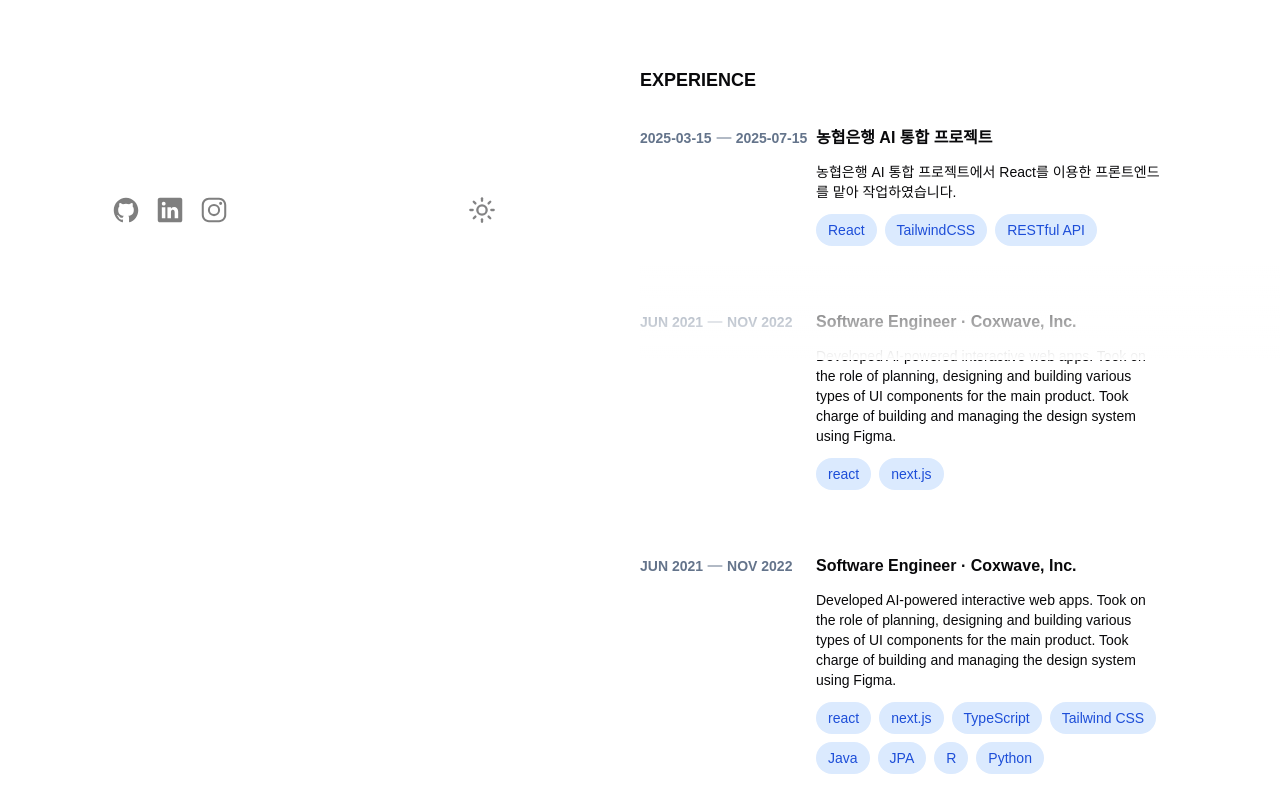
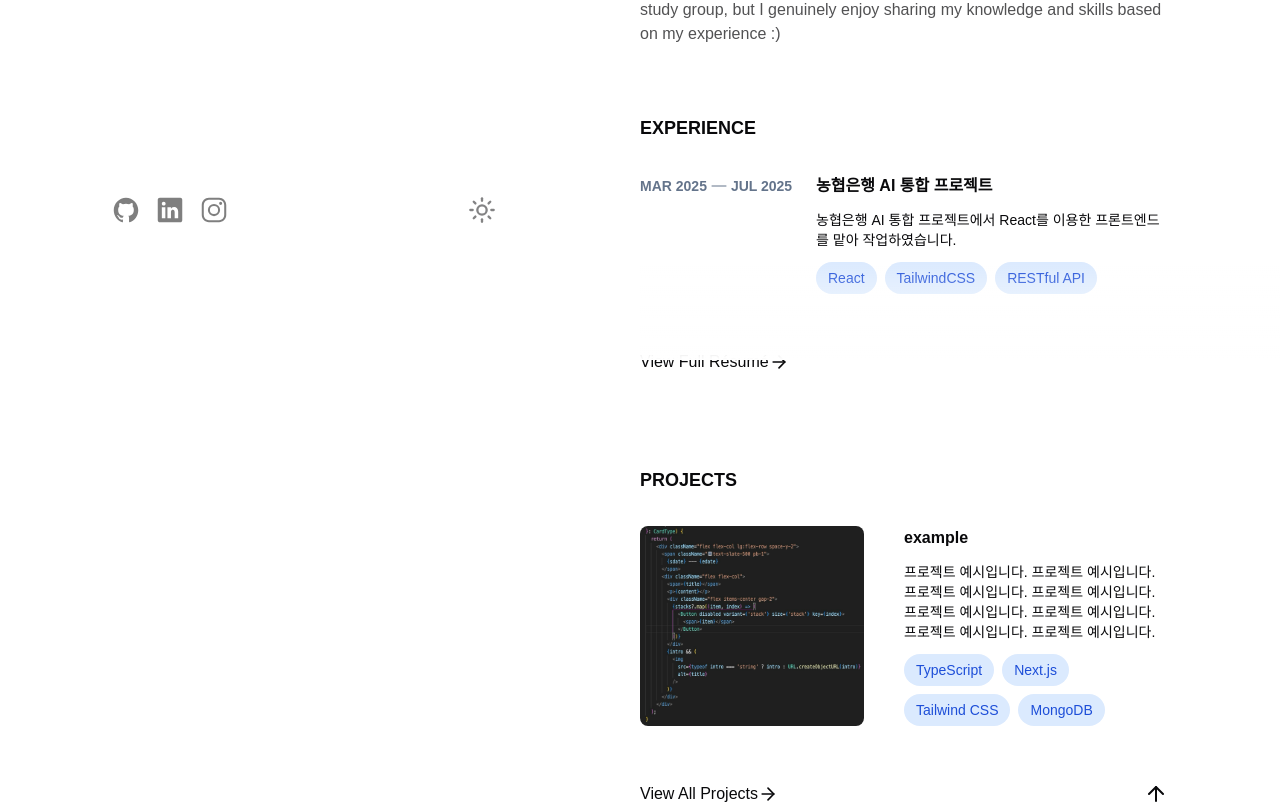
Before and after one commit to Hong-JinSuk/responsive-portfolio, a Next.js app: page /hong-jinsuk in a window 1280 px wide. Shown: the part 440-1244 px from the top of the page. Built offline with nearby package versions, Linux system fonts and the light colour scheme.

Commit message:
feat: ko/eng 옵션추가

```diff
--- a/src/app/hong-jinsuk/page.tsx
+++ b/src/app/hong-jinsuk/page.tsx
@@ -12,6 +12,8 @@ import {
 } from '@/constant/data';
 import { useMouseSpy } from '@/hooks/use-mouse-spy';
 import { useScrollSpy } from '@/hooks/use-scroll-spy';
+import { languageAtom } from '@/store/atom';
+import { useAtomValue } from 'jotai';
 import { ArrowRight, ArrowUp, Sparkles } from 'lucide-react';
 import Image from 'next/image';
 import Link from 'next/link';
@@ -21,6 +23,7 @@ const sectionIds = ['AboutMe', 'Experience', 'Projects'];
 const sectionMouseIds = ['AboutMe', 'Experience', 'Projects'];
 
 export default function Page() {
+  const lang = useAtomValue(languageAtom);
   const activeScrollId = useScrollSpy({ ids: sectionIds, offset: 0 });
   const activeMouseId = useMouseSpy({ ids: sectionMouseIds });
 
@@ -42,7 +45,7 @@ export default function Page() {
             <Sparkles className="text-yellow-300 size-5" />
           </div>
           <div className="max-w-80">
-            <span>{IntroduceMyself}</span>
+            <span>{IntroduceMyself[lang]}</span>
           </div>
         </section>
         <section className="hidden lg:block h-full mb-20">
@@ -95,7 +98,7 @@ export default function Page() {
           {AboutMe.map((about, index) => (
             <Fragment key={index}>
               <br />
-              <div className="opacity-70">{about}</div>
+              <div className="opacity-70">{about[lang]}</div>
             </Fragment>
           ))}
         </section>
@@ -146,7 +149,10 @@ export default function Page() {
               <Link href={'/projects'}>View All Projects </Link>
               <ArrowRight className="size-5 group-hover:ml-2 transition-all duration-300" />
             </span>
-            <ArrowUp className="transition-all duration-300 hover:-translate-y-2 cursor-pointer" />
+            <ArrowUp
+              className="transition-all duration-300 hover:-translate-y-2 cursor-pointer"
+              onClick={() => window.scrollTo({ top: 0, behavior: 'smooth' })}
+            />
           </div>
         </section>
         <div className="gradation bg-gradient-to-b from-transparent to-white/100 dark:to-[#0E172A]/100 fixed w-full bottom-0 h-[100px] z-50"></div>
--- a/src/components/ui/card.tsx
+++ b/src/components/ui/card.tsx
@@ -1,6 +1,8 @@
 'use client';
 
+import { languageAtom } from '@/store/atom';
 import { CardType } from '@/types/types';
+import { useAtomValue } from 'jotai';
 import { Minus } from 'lucide-react';
 import { useRouter } from 'next/navigation';
 import { Button } from './button';
@@ -15,6 +17,7 @@ export default function Card({
   toNavigate,
   className,
 }: CardType) {
+  const lang = useAtomValue(languageAtom);
   const router = useRouter();
 
   const navigate = (toNavigate: string) => {
@@ -42,9 +45,9 @@ export default function Card({
               }
             }}
           >
-            {title}
+            {title[lang]}
           </span>
-          <span className="text-sm py-3 ">{content}</span>
+          <span className="text-sm py-3 ">{content[lang]}</span>
           <div className="flex items-center flex-wrap gap-2">
             {stacks?.map((item, index) => (
               <Button
@@ -62,7 +65,7 @@ export default function Card({
         {intro && (
           <img
             src={typeof intro === 'string' ? intro : URL.createObjectURL(intro)}
-            alt={title}
+            alt={title[lang]}
             className="w-56 border-3 md:mr-10 border-black rounded-lg aspect-[3/2] md:order-first"
           />
         )}
--- a/src/constant/data.ts
+++ b/src/constant/data.ts
@@ -4,86 +4,66 @@ import Instargram from '@/assets/images/logo-instagram.svg';
 import LinkedIn from '@/assets/images/logo-linkedin.svg';
 import { CardType } from '@/types/types';
 
-// 추후에 변경해야함
-// title: {
-//   ko: '농협은행 AI 통합 프로젝트',
-//   en: 'NongHyup Bank AI Integration Project',
-// },
-
 export const ExData: CardType[] = [
   {
-    sdate: '2025-03-15',
-    edate: '2025-07-15',
-    title: '농협은행 AI 통합 프로젝트',
-    content:
-      '농협은행 AI 통합 프로젝트에서 React를 이용한 프론트엔드를 맡아 작업하였습니다.',
+    sdate: 'MAR 2025',
+    edate: 'JUL 2025',
+    title: {
+      ko: '농협은행 AI 통합 프로젝트',
+      eng: '',
+    },
+    content: {
+      ko: '농협은행 AI 통합 프로젝트에서 React를 이용한 프론트엔드를 맡아 작업하였습니다.',
+      eng: '',
+    },
     stacks: ['React', 'TailwindCSS', 'RESTful API'],
-    toNavigate: '',
-  },
-  {
-    sdate: 'JUN 2021',
-    edate: 'NOV 2022',
-    title: 'Software Engineer · Coxwave, Inc. ',
-    content:
-      'Developed AI-powered interactive web apps. Took on the role of planning, designing and building various types of UI components for the main product. Took charge of building and managing the design system using Figma.',
-    stacks: ['react', 'next.js'],
-    toNavigate: '',
-  },
-  {
-    sdate: 'JUN 2021',
-    edate: 'NOV 2022',
-    title: 'Software Engineer · Coxwave, Inc. ',
-    content:
-      'Developed AI-powered interactive web apps. Took on the role of planning, designing and building various types of UI components for the main product. Took charge of building and managing the design system using Figma.',
-    stacks: [
-      'react',
-      'next.js',
-      'TypeScript',
-      'Tailwind CSS',
-      'Java',
-      'JPA',
-      'R',
-      'Python',
-    ],
     toNavigate: '',
   },
 ];
 
 export const AboutMe = [
-  `I'm a full-stack engineer focusing on creating scalable and
+  {
+    ko: `I'm a full-stack engineer focusing on creating scalable and
             maintainable codebases. I have extensive experience with TypeScript,
             React and Next.js at a startup. Thanks to my work experience at an
             ad agency, I've honed my communication skills to solve real-world
             problems interactively.`,
-  `My main focus these days is teaching coding and web development to a
+    eng: `I'm a full-stack engineer focusing on creating scalable and
+            maintainable codebases. I have extensive experience with TypeScript,
+            React and Next.js at a startup. Thanks to my work experience at an
+            ad agency, I've honed my communication skills to solve real-world
+            problems interactively.`,
+  },
+  {
+    ko: `My main focus these days is teaching coding and web development to a
             small group of uni students and graduates. I don't get paid for
             running this study group, but I genuinely enjoy sharing my knowledge
             and skills based on my experience :)`,
-  `When I'm not at the computer, I enjoy working out in the gym and
+    eng: `My main focus these days is teaching coding and web development to a
+            small group of uni students and graduates. I don't get paid for
+            running this study group, but I genuinely enjoy sharing my knowledge
+            and skills based on my experience :)`,
+  },
+  {
+    ko: `My main focus these days is teaching coding and web development to a
+            small group of uni students and graduates. I don't get paid for
+            running this study group, but I genuinely enjoy sharing my knowledge
+            and skills based on my experience :)`,
+    eng: `When I'm not at the computer, I enjoy working out in the gym and
             hanging out with my wife with a cup of coffee c o f f e e`,
+  },
 ];
 
 export const ProjectsData: CardType[] = [
   {
-    title: 'Hama',
-    content:
-      'An AI-powered web application for erasing objects from an image. The application was sold to Sandoll Group in March 2023.',
-    stacks: ['TypeScript', 'Next.js', 'Tailwind CSS', 'MongoDB'],
-    intro: pIntro.src,
-    toNavigate: '',
-  },
-  {
-    title: 'Hama',
-    content:
-      'An AI-powered web application for erasing objects from an image. The application was sold to Sandoll Group in March 2023.',
-    stacks: ['TypeScript', 'Next.js', 'Tailwind CSS', 'MongoDB'],
-    intro: pIntro.src,
-    toNavigate: '',
-  },
-  {
-    title: 'Hama',
-    content:
-      'An AI-powered web application for erasing objects from an image. The application was sold to Sandoll Group in March 2023.',
+    title: {
+      ko: 'example',
+      eng: 'Hama',
+    },
+    content: {
+      ko: '프로젝트 예시입니다. 프로젝트 예시입니다. 프로젝트 예시입니다. 프로젝트 예시입니다. 프로젝트 예시입니다. 프로젝트 예시입니다. 프로젝트 예시입니다. 프로젝트 예시입니다.',
+      eng: 'An AI-powered web application for erasing objects from an image. The application was sold to Sandoll Group in March 2023.',
+    },
     stacks: ['TypeScript', 'Next.js', 'Tailwind CSS', 'MongoDB'],
     intro: pIntro.src,
     toNavigate: '',
@@ -96,8 +76,10 @@ export const SocialLink = [
   { src: Instargram, url: '', alt: 'Instagram' },
 ];
 
-export const IntroduceMyself =
-  'I build robust and user-friendly web applications from the ground up.';
+export const IntroduceMyself = {
+  ko: 'I build robust and user-friendly web applications from the ground up.',
+  eng: 'I build robust and user-friendly web applications from the ground up.',
+};
 
 export const notFoundMessage = {
   ko: '페이지를 찾을 수 없습니다.',
```
Also changed, not shown: src/types/types.ts (+8 -2 lines).
